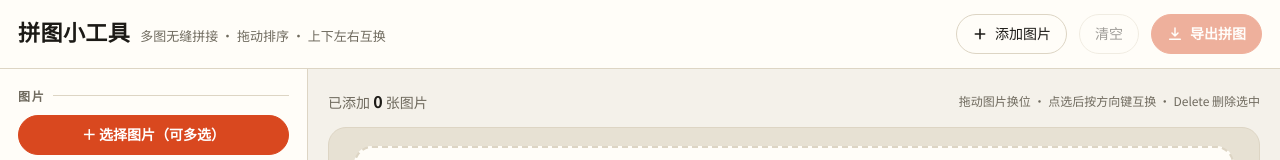
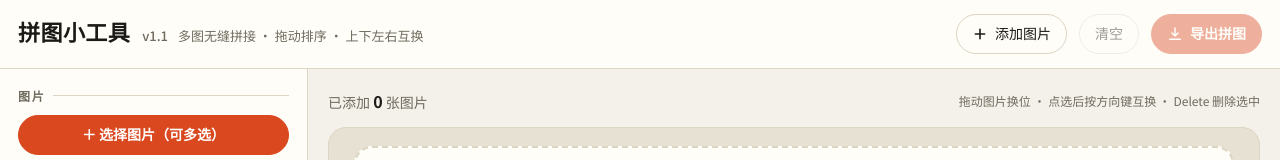
Before and after one commit to weleone/wepic, a plain HTML site: page index.html in a window 1280 px wide. Shown: the top 160 px of the page. Drawn offline with Linux system fonts and the light colour scheme.

Commit message:
pintu-tool 1.1: 标题旁加版本号 v1.1

```diff
--- a/index.html
+++ b/index.html
@@ -42,6 +42,7 @@
   }
   .brand{display:flex;align-items:baseline;gap:10px;margin-right:auto;min-width:0}
   .brand h1{font-family:"Noto Serif SC",serif;font-size:22px;font-weight:900;margin:0;letter-spacing:.02em;white-space:nowrap}
+  .brand h1 .ver{font-family:"Noto Sans SC",system-ui,sans-serif;font-size:13px;font-weight:500;color:var(--muted);margin-left:6px;letter-spacing:0;vertical-align:middle}
   .brand p{margin:0;color:var(--muted);font-size:13px;white-space:nowrap;overflow:hidden;text-overflow:ellipsis}
   @media (max-width:560px){ .brand p{display:none} }
   .btn{
@@ -221,7 +222,7 @@
 
 <header class="topbar">
   <div class="brand">
-    <h1>拼图小工具</h1>
+    <h1>拼图小工具 <span class="ver">v1.1</span></h1>
     <p>多图无缝拼接 · 拖动排序 · 上下左右互换</p>
   </div>
   <button class="btn" id="btnAddTop" type="button">
```
